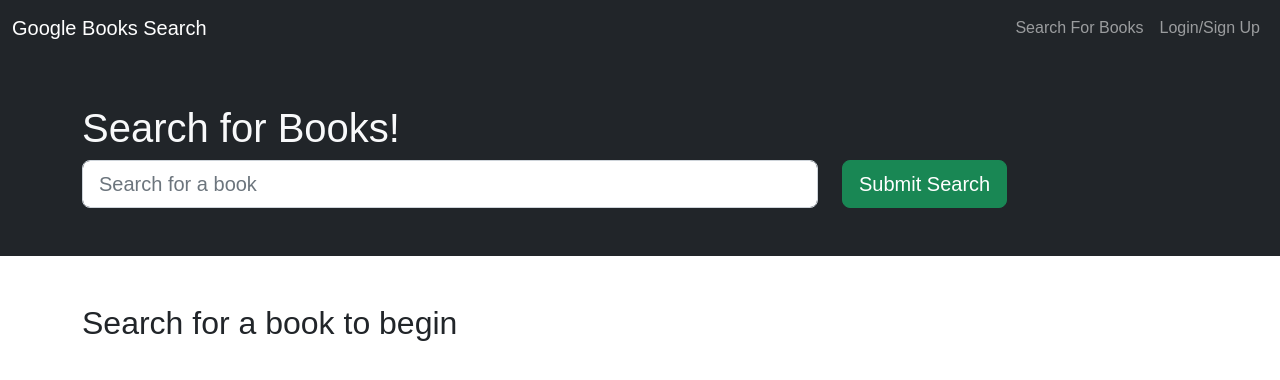
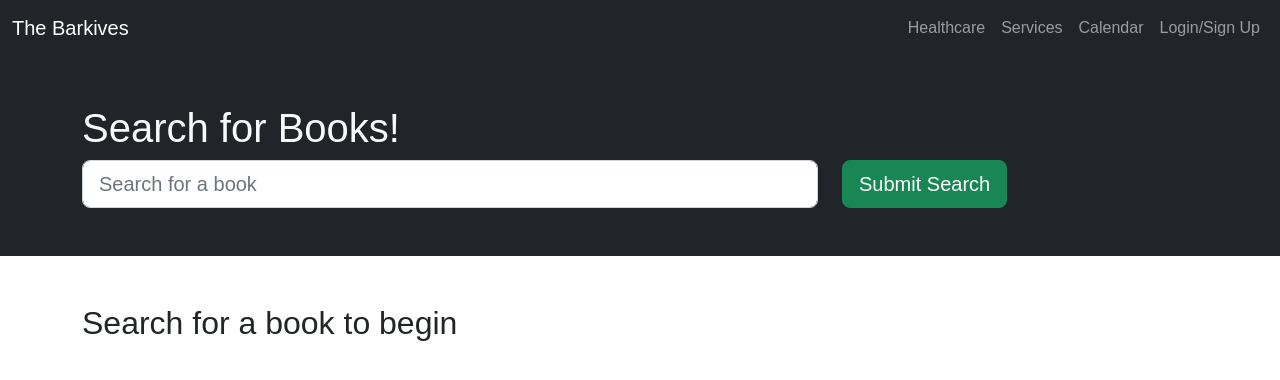
Before and after one commit to Calebfeliciano/The-Barkives, a React (Vite) app in the folder client/: page / in a window 1280 px wide. Shown: the top 380 px of the page. Built offline with nearby package versions, Linux system fonts and the light colour scheme.

Commit message:
Update nav tabs

```diff
--- a/client/src/components/Navbar.tsx
+++ b/client/src/components/Navbar.tsx
@@ -7,7 +7,6 @@
 import Auth from '../utils/auth';
 
 const AppNavbar = () => {
-  // set modal display state
   const [showModal, setShowModal] = useState(false);
 
   return (
@@ -15,36 +14,39 @@
       <Navbar bg='dark' variant='dark' expand='lg'>
         <Container fluid>
           <Navbar.Brand as={Link} to='/'>
-            Google Books Search
+            The Barkives
           </Navbar.Brand>
           <Navbar.Toggle aria-controls='navbar' />
-          <Navbar.Collapse id='navbar' className='d-flex flex-row-reverse'>
-            <Nav className='ml-auto d-flex'>
-              <Nav.Link as={Link} to='/'>
-                Search For Books
+          <Navbar.Collapse id='navbar'>
+            <Nav className='ms-auto'>
+              <Nav.Link as={Link} to='/healthcare'>
+                Healthcare
               </Nav.Link>
-              {/* if user is logged in show saved books and logout */}
+              <Nav.Link as={Link} to='/services'>
+                Services
+              </Nav.Link>
+              <Nav.Link as={Link} to='/calendar'>
+                Calendar
+              </Nav.Link>
+
               {Auth.loggedIn() ? (
-                <>
-                  <Nav.Link as={Link} to='/saved'>
-                    See Your Books
-                  </Nav.Link>
-                  <Nav.Link onClick={Auth.logout}>Logout</Nav.Link>
-                </>
+                <Nav.Link onClick={Auth.logout}>Logout</Nav.Link>
               ) : (
-                <Nav.Link onClick={() => setShowModal(true)}>Login/Sign Up</Nav.Link>
+                <Nav.Link onClick={() => setShowModal(true)}>
+                  Login/Sign Up
+                </Nav.Link>
               )}
             </Nav>
           </Navbar.Collapse>
         </Container>
       </Navbar>
-      {/* set modal data up */}
+
+      {/* Login/Signup Modal */}
       <Modal
         size='lg'
         show={showModal}
         onHide={() => setShowModal(false)}
         aria-labelledby='signup-modal'>
-        {/* tab container to do either signup or login component */}
         <Tab.Container defaultActiveKey='login'>
           <Modal.Header closeButton>
             <Modal.Title id='signup-modal'>
```
